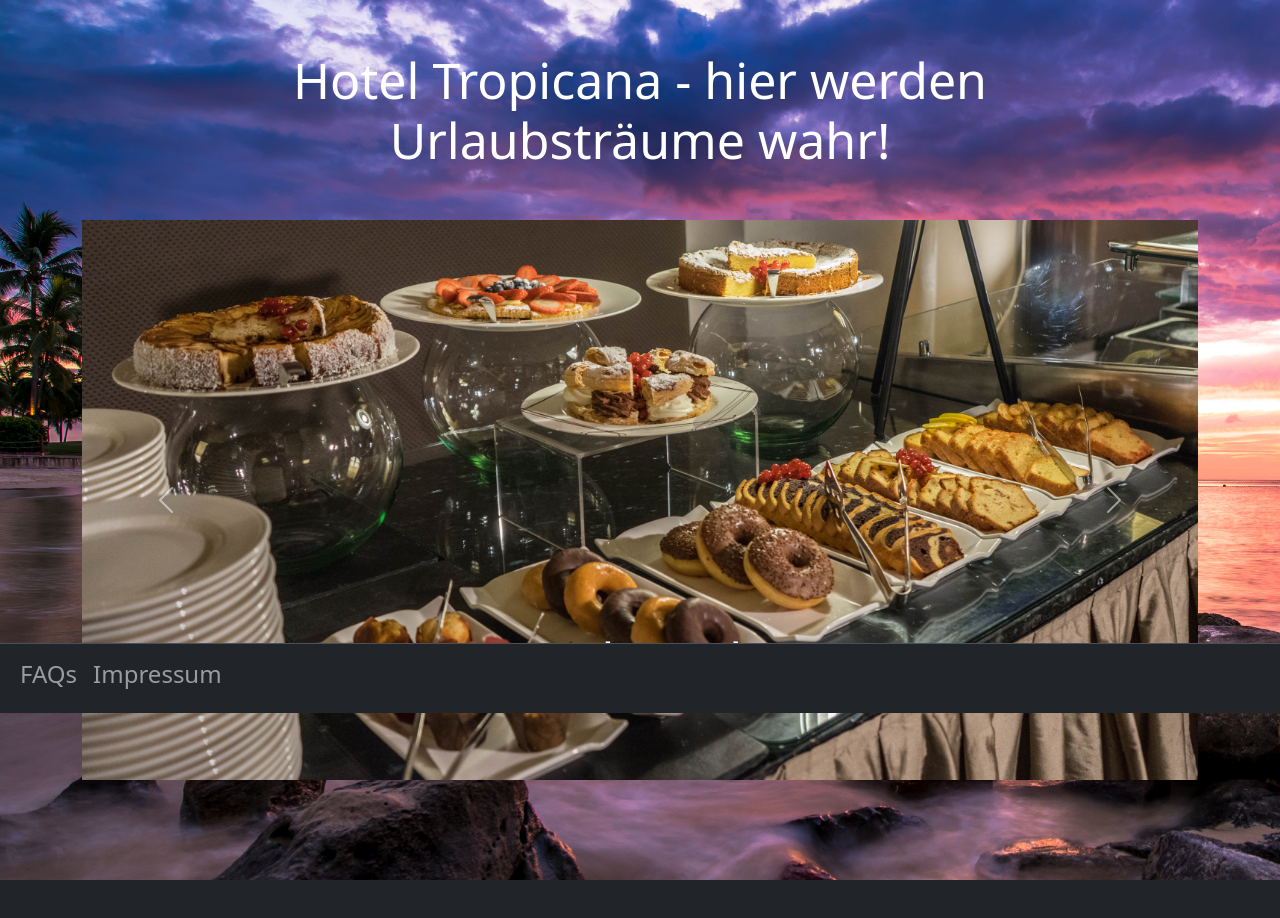
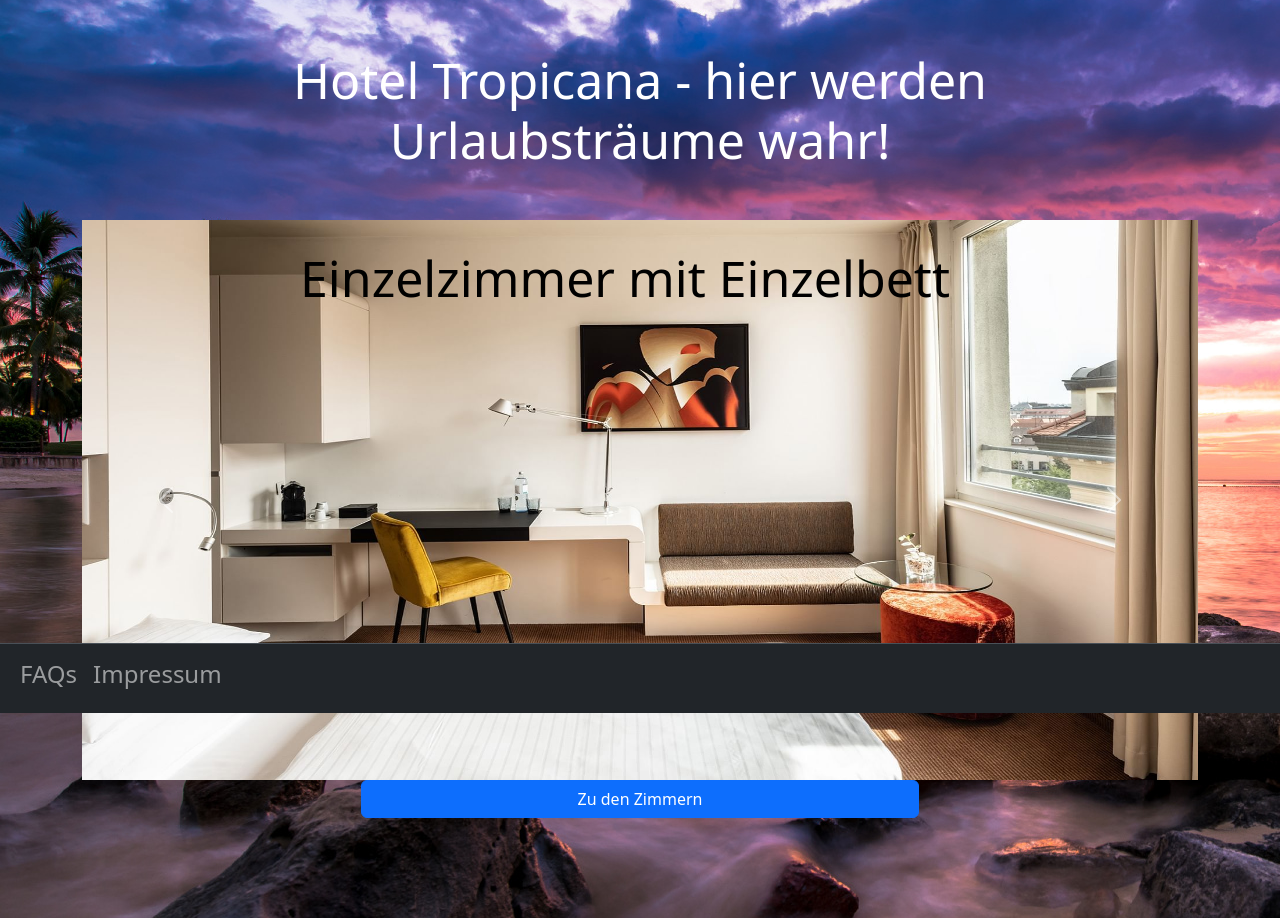
Before and after one commit to if23b011/WEB_Hotel_Halwax_Naseri, a PHP site: page / in a window 1280 px wide. Shown: the part 87-1005 px from the top of the page. Before the commit the page ends 967 px from the top, so only its background shows below. Run offline with PHP 8.4, Linux system fonts and the light colour scheme; the visitor is signed in with stand-in values (Sample User, id 1).

Commit message:
kleine Verbesserungen

```diff
--- a/sites/buchung.php
+++ b/sites/buchung.php
@@ -23,7 +23,7 @@ session_start();
         <h1>Zimmerauswahl</h1>
         <?php $_SESSION['zimmer'] = '' ?>
         <div class="container text-center">
-            <div class="row row-cols-4 align-items-start">
+            <div class="row row-cols-1 row-cols-md-4 align-items-start">
                 <div class="col">
                     <div class="card" class="" style="width: 18rem;" data-bs-theme="dark">
                         <img src="../img/zimmer1.jpg" class="card-img-top" alt="Zimmer 1">
@@ -48,7 +48,7 @@ session_start();
                     <div class="card" style="width: 18rem;" data-bs-theme="dark">
                         <img src="../img/zimmer3.jpg" class="card-img-top" alt="Zimmer 2">
                         <div class="card-body">
-                            <h5 class="card-title">Luxus Zimmer mit Jacuzzi im Zimmer</h5>
+                            <h5 class="card-title">Luxus Zimmer mit Jacuzzi<br>⠀</h5>
                             <p class="card-text">200€ / Nacht<br>Bestellservice inkludiert</p>
                             <a href="../utils/reservierung3.php" class="btn btn-primary">Zur Reservierung</a>
                         </div>
@@ -58,7 +58,7 @@ session_start();
                     <div class="card" style="width: 18rem;" data-bs-theme="dark">
                         <img src="../img/zimmer4.jpg" class="card-img-top" alt="Zimmer 4">
                         <div class="card-body">
-                            <h5 class="card-title">Luxus Suite mit privatem Buttler</h5>
+                            <h5 class="card-title">Luxus Suite mit privatem Butler</h5>
                             <p class="card-text">500€ / Nacht<br>Bestellservice inkludiert</p>
                             <a href="../utils/reservierung4.php" class="btn btn-primary">Zur Reservierung</a>
                         </div>
--- a/sites/index.php
+++ b/sites/index.php
@@ -17,9 +17,6 @@ session_start();
 
 <body style="background-image: url(../img/tropicana.jpg);">
     <?php
-    if (!isset($_SESSION["registered"])) {
-        $_SESSION["registered"] = false;
-    }
     if (!isset($_SESSION["login"])) {
         $_SESSION["login"] = false;
     }
@@ -32,26 +29,35 @@ session_start();
     <!-- Content-->
     <div class="container" style="margin-bottom: 100px;">
         <h1>Hotel Tropicana - hier werden Urlaubsträume wahr!</h1>
-        <!-- TODO: Carousel implementieren-->
+        <!-- TODO: Zimmer - Carousel implementieren-->
         <div id="carouselExampleAutoplaying" class="carousel slide" data-bs-ride="carousel">
             <div class="carousel-inner">
                 <div class="carousel-item active">
-                    <img src="../img/frühstück.jpg" class="d-block w-100" alt="Frühstück" style="height: 35rem;">
                     <div class="carousel-caption d-none d-md-block">
-                        <h1>Frühstück</h1>
+                        <h1 style="margin-bottom: 27rem; margin-right: 5rem; color: black;">Einzelzimmer mit Einzelbett
+                        </h1>
                     </div>
+                    <img src="../img/zimmer1.jpg" class="d-block w-100" alt="Zimmer 1" style="height: 35rem;">
                 </div>
                 <div class="carousel-item">
-                    <img src="../img/parkplätze.jpg" class="d-block w-100" alt="Parkplatz" style="height: 35rem;">
                     <div class="carousel-caption d-none d-md-block">
-                        <h1>Parkplatz</h1>
+                        <h1 style="margin-bottom: 29rem; color: black;">Einzelzimmer mit Doppelbett</h1>
                     </div>
+                    <img src="../img/zimmer2.jpg" class="d-block w-100" alt="Zimmer 2" style="height: 35rem;">
                 </div>
                 <div class="carousel-item">
-                    <img src="../img/haustier.jpg" class="d-block w-100" alt="Haustiere" style="height: 35rem">
                     <div class="carousel-caption d-none d-md-block">
-                        <h1>Haustiere</h1>
+                        <h1 style="margin-bottom: 24rem; margin-right: 12rem; color: black; ">Luxus Zimmer<br>mit
+                            Jacuzzi</h1>
                     </div>
+                    <img src="../img/zimmer3.jpg" class="d-block w-100" alt="Zimmer 3" style="height: 35rem;">
+                </div>
+                <div class="carousel-item">
+                    <div class="carousel-caption d-none d-md-block">
+                        <h1 style="margin-bottom: 22rem; margin-right: 10rem; color: black;">Luxus Suite mit privatem
+                            Butler</h1>
+                    </div>
+                    <img src="../img/zimmer4.jpg" class="d-block w-100" alt="Zimmer 4" style="height: 35rem">
                 </div>
             </div>
             <button class="carousel-control-prev" type="button" data-bs-target="#carouselExampleAutoplaying"
@@ -65,6 +71,15 @@ session_start();
                 <span class="visually-hidden">Next</span>
             </button>
         </div>
+        <div class="d-grid gap-3 col-6 mx-auto">
+            <?php
+            if ($_SESSION["login"] == true) {
+                echo "<a class='btn btn-primary' href='../sites/buchung.php' role='button'>Zu den Zimmern</a>";
+            } else {
+                echo "<a class='btn btn-primary' href='../sites/registrierung.php' role='button'>Zur Registrierung</a>";
+            }
+            ?>
+        </div>
     </div>
     <!-- Footer-->
     <?php include '../utils/footer.php'; ?>
--- a/sites/login.php
+++ b/sites/login.php
@@ -25,7 +25,6 @@ session_start();
     <!-- Content-->
     <div class="container" style="margin-bottom: 100px;">
         <h1>Login</h1>
-        <p>Noch nicht registriert? <a href="../sites/registrierung.php"> Zur Registrierung</a></p>
         <?php
         $email = $password = "";
         if (!empty($_POST["email"])) {
@@ -48,6 +47,9 @@ session_start();
             <div class="container" style="margin-bottom: 100px;">
                 <div class="container">
                     <div class="d-grid gap-3 col-6 mx-auto">
+                        <div class="mb-3">
+                            <p>Noch nicht registriert? <a href="../sites/registrierung.php"> Zur Registrierung</a></p>
+                        </div>
                         <div class="mb-3">
                             <input type="text" class="form-control" name="email" placeholder="E-Mail-Adresse" required>
                         </div>
@@ -76,7 +78,7 @@ session_start();
             $_SESSION['login'] = true;
             echo '<p>Willkommen zurück ' . $_SESSION['anrede'] . ' ' . $_SESSION['firstname'] . ' ' . $_SESSION['lastname'] . '!</p>';
             echo "<a href='../sites/profil.php'<h2>Zum Profil</h2></a>";
-        } else if (isset( $_POST["email"]) && isset($_POST["password"])) {
+        } else if (isset($_POST["email"]) && isset($_POST["password"])) {
             echo '<p style="color: red;">Du bist noch nicht registriert!</p>';
             echo "<a href='../sites/registrierung.php'<h2>Zur Registrierung</h2></a>";
         }
--- a/sites/profil.php
+++ b/sites/profil.php
@@ -124,6 +124,9 @@ session_start();
             return $data;
         }
         ?>
+        <div class="d-grid gap-3 col-6 mx-auto">
+            <a class="btn btn-info" role="button" href="../sites/reservierungen.php">Meine Reservierungen</a>";
+        </div>
         <form method="post" action="<?php echo htmlspecialchars($_SERVER["PHP_SELF"]); ?>">
             <div class="container">
                 <div class="d-grid gap-3 col-6 mx-auto">
@@ -208,7 +211,6 @@ session_start();
                     }
                     ?>
                     <input class="btn btn-danger" type="submit" value="Passwort ändern" tabindex="8">
-                    <a href="../sites/reservierungen.php"><h2>Meine Reservierungen</h2></a>
                 </div>
             </div>
         </form>
--- a/sites/reservierung.php
+++ b/sites/reservierung.php
@@ -124,10 +124,9 @@ session_start();
                             echo '<div class="alert alert-success" role="alert">Deine Reise vom ' . $arrivalDate . ' bis ' . $departureDate .
                                 ' wurde mit folgenden Bemerkungen gebucht: Frühstück ' . $breakfast . ', Parkplatz ' . $parking .
                                 ', Haustiere ' . $pets . '</div>';
-                            echo '<a href="../sites/reservierungen.php"><h2>Meine Reservierungen</h2></a>';
+                            echo "<a class='btn btn-info' role='button' href='../sites/reservierungen.php'>Meine Reservierungen</a>";
                         }
                     }
-
                     function input($data)
                     {
                         $data = trim($data);
--- a/utils/navbar.php
+++ b/utils/navbar.php
@@ -32,8 +32,8 @@
                     } else {
                         $_SESSION["login"] = false;
                         echo '<li class="nav-item">
-                        <a class="nav-link" href="../sites/registrierung.php">
-                            <h4>Registrierung</h4>
+                        <a class="nav-link" href="../sites/login.php">
+                            <h4>Login</h4>
                         </a>';
                     }
                     ?>
--- a/utils/reservierung3.php
+++ b/utils/reservierung3.php
@@ -1,7 +1,7 @@
 <?php
 session_start();
 
-$_SESSION['zimmer'] = 'Luxus Zimmer';
+$_SESSION['zimmer'] = 'Luxus Zimmer mit Jacuzzi';
 
 header("Location: ../sites/reservierung.php");
 exit();
--- a/utils/reservierung4.php
+++ b/utils/reservierung4.php
@@ -1,7 +1,7 @@
 <?php
 session_start();
 
-$_SESSION['zimmer'] = 'Suite';
+$_SESSION['zimmer'] = 'Luxus Suite mit privatem Butler';
 
 header("Location: ../sites/reservierung.php");
 exit();
```
Also changed, not shown: sites/registrierung.php (+8 -5 lines), sites/reservierungen.php (+14 -9 lines).
